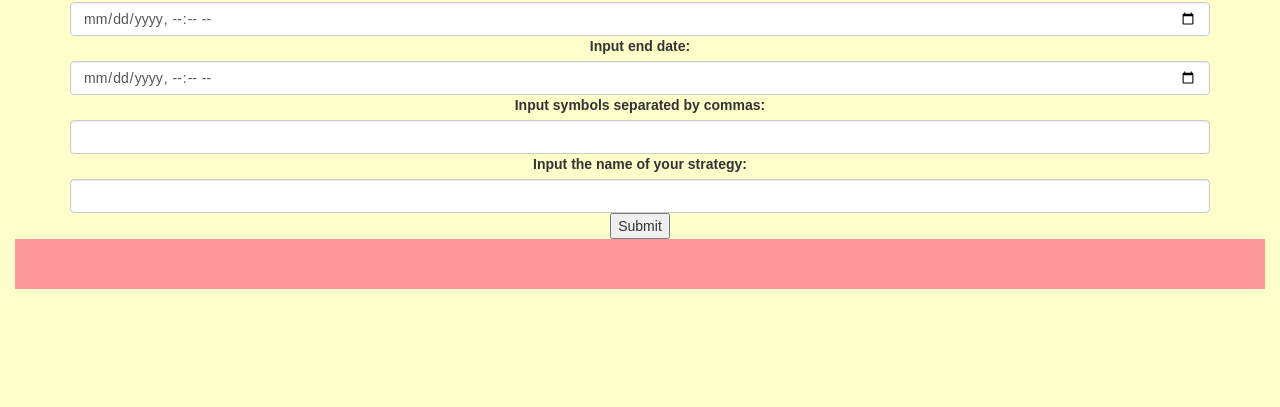
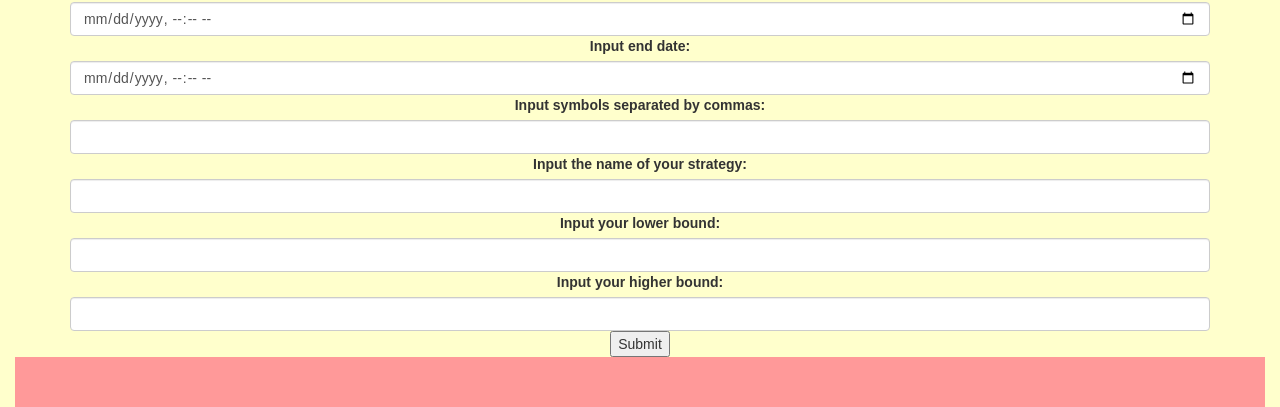
Before and after one commit to clarencechen/trading-genie, a website: page static/index.html in a window 1280 px wide. Shown: the part 469-876 px from the top of the page. Before the commit the page ends 800 px from the top, so only its background shows below. Drawn offline with nearby package versions, Linux system fonts and the light colour scheme.

Commit message:
added node infra

```diff
--- a/static/index.html
+++ b/static/index.html
@@ -131,6 +131,10 @@
       <input type="text" class="form-control" id="symbols"></input>
       <label for="strategy">Input the name of your strategy:</label>
       <input type="text" class="form-control" id="strategy"></input>
+      <label for="low">Input your lower bound:</label>
+      <input type="text" class="form-control" id="low"></input>
+      <label for="high">Input your higher bound:</label>
+      <input type="text" class="form-control" id="high"></input>
       <button id="submit">Submit</button>
   </div>
   <footer class="container-fluid text-center">
```
